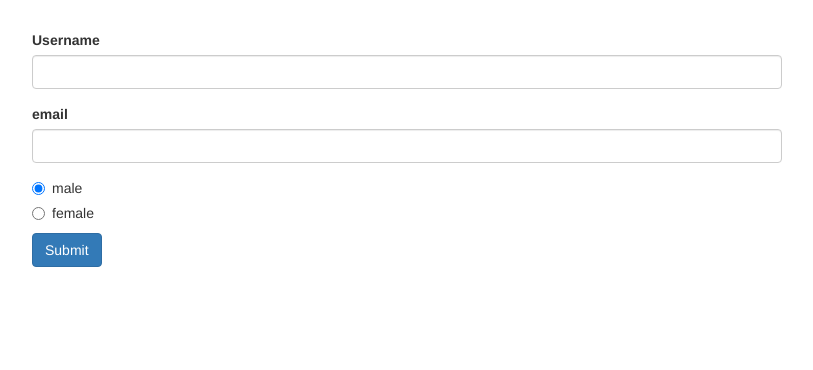
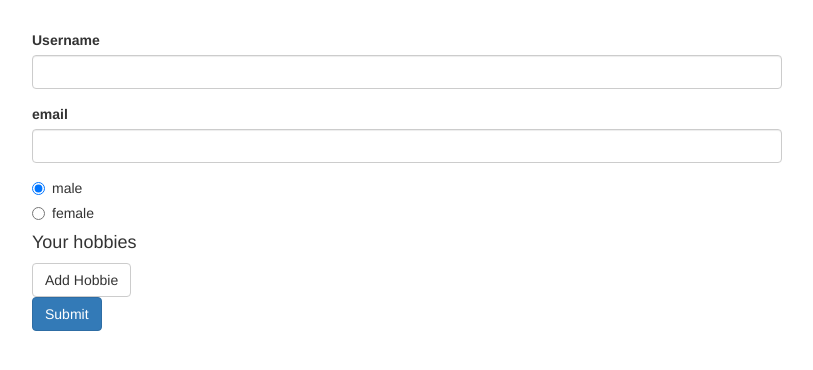
Before and after one commit to Rajithkonara/angular4-learn, an Angular app in the folder forms-reactive/: page / in a window 1280 px wide. Shown: the top 370 px of the page, without its empty margins (233-1046 px from the left). Built offline with nearby package versions, Linux system fonts and the light colour scheme.

Commit message:
Arrays of Form Controls

```diff
--- a/forms-reactive/src/app/app.component.html
+++ b/forms-reactive/src/app/app.component.html
@@ -32,6 +32,13 @@
               [value]="gender">{{ gender }}
           </label>
         </div>
+          <div formArrayName="hobbies">
+            <h4>Your hobbies</h4>
+            <button class="btn btn-default" type="button" (click)="onAddHobby()">Add Hobbie</button>
+            <div class="form-group" *ngFor="let hobbyControl of signUpForm.get('hobbies').controls; let i = index">
+              <input type="text" class="form-control" [formControlName]="i">
+            </div>
+          </div>
         <span *ngIf="!signUpForm.valid && signUpForm.touched"
         class="help-block">Please enter a valid Data</span>
         <button class="btn btn-primary" type="submit">Submit</button>
--- a/forms-reactive/src/app/app.component.ts
+++ b/forms-reactive/src/app/app.component.ts
@@ -1,5 +1,5 @@
 import { Component, OnInit } from '@angular/core';
-import { FormGroup, FormControl, Validators } from '@angular/forms';
+import { FormGroup, FormControl, Validators, FormArray } from '@angular/forms';
 
 @Component({
   selector: 'app-root',
@@ -16,7 +16,8 @@
         'username': new FormControl(null, Validators.required),
         'email': new FormControl(null, [Validators.required, Validators.email])
       }),
-      'gender': new FormControl('male')
+      'gender': new FormControl('male'),
+      'hobbies': new FormArray([])
     });
   }
 
@@ -24,4 +25,9 @@
     console.log(this.signUpForm);
   }
 
+  onAddHobby() {
+    const control = new FormControl(null, Validators.required);
+    (<FormArray>this.signUpForm.get('hobbies')).push(control);
+  }
+
 }
```
